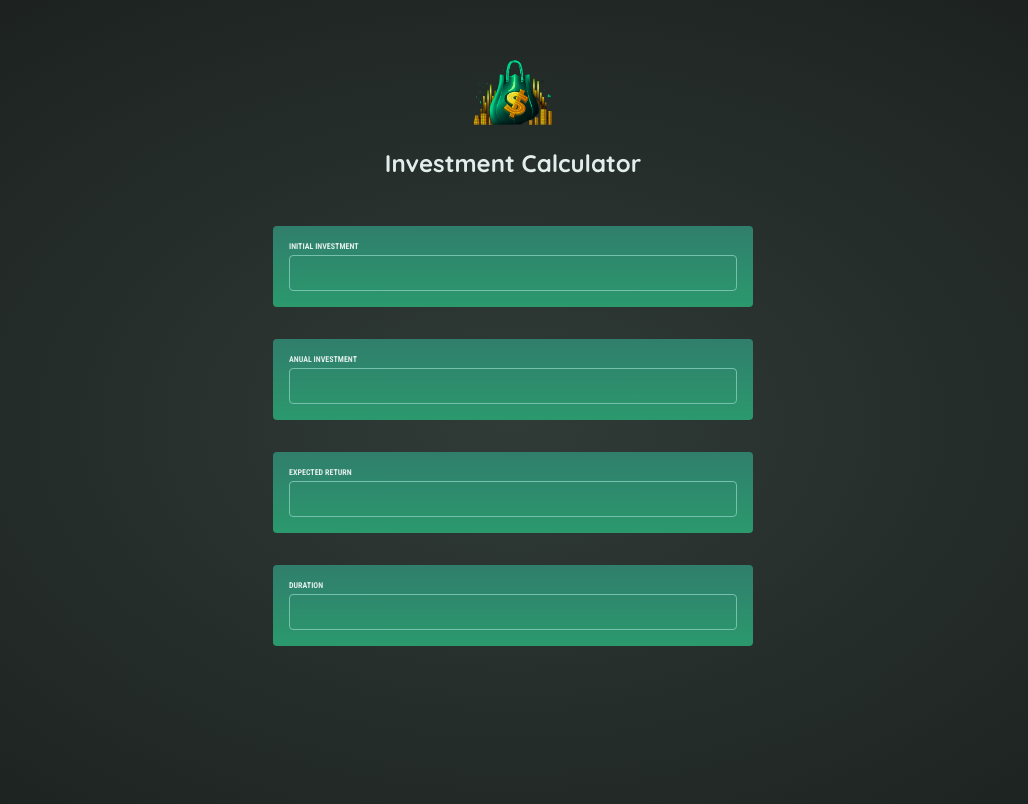
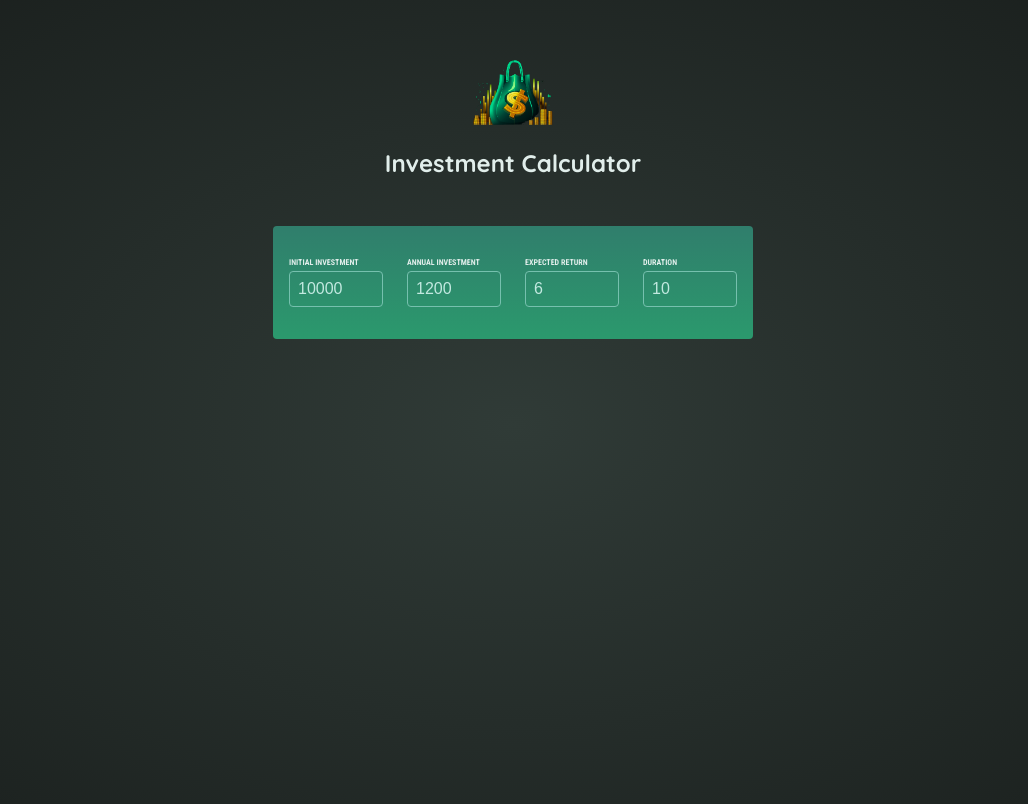
Before and after one commit to aareia/investment-calculator, a React (Vite) app: page / in a window 1280 px wide. Shown: the top 804 px of the page, without its empty margins (127-1155 px from the left). Built offline with nearby package versions, Linux system fonts and the light colour scheme.

Commit message:
Add functionality to the user inputs

```diff
--- a/src/App.jsx
+++ b/src/App.jsx
@@ -1,12 +1,19 @@
 import Header from "./components/Header"
-import InputGroup from "./components/InputGroup"
 import UserInput from "./components/UserInput"
 
 function App() {
+
+  let initialInvestment = 0;
+  let anualInvestment = 0;
+  let expectedReturn = 0;
+  let duration = 0;
+
+  console.log(initialInvestment)
+
   return (
     <main>
       <Header></Header>
-      <InputGroup></InputGroup>
+      <UserInput></UserInput>
     </main>
   )
 }
--- a/src/components/UserInput.jsx
+++ b/src/components/UserInput.jsx
@@ -1,11 +1,67 @@
+import { useState } from 'react';
 
+export default function UserInput(){
+    const [userInput, setUserInput] = useState({
+        initialInvestment: 10000,
+        annualInvestment: 1200,
+        expectedReturn: 6,
+        duration: 10
+    });
 
-export default function UserInput({title, userInput}){
+    function handleChange(inputIdentifier, newValue){
+        setUserInput(prevUserInput => {
+            return {
+                ...prevUserInput,
+                [inputIdentifier]: newValue
+            }
+        })
+    }
 
     return(
-        <div id="user-input">
-            <label htmlFor="">{title}</label>
-            <input type="text" />
-        </div>
+        <section id="user-input">
+            <div className="input-group">
+                <p>
+                    <label htmlFor="">Initial Investment</label>
+                    <input
+                        type="number"
+                        required
+                        value={userInput.initialInvestment}
+                        onChange={(event) =>
+                        handleChange("initialInvestment", event.target.value)} />
+                </p>
+                <p>
+                    <label htmlFor="">Annual Investment</label>
+                    <input
+                        type="number"
+                        required
+                        value={userInput.annualInvestment}
+                        onChange={(event) =>
+                        handleChange("annualInvestment", event.target.value)} />
+                </p>
+                <p>
+                    <label htmlFor="">Expected Return</label>
+                    <input
+                        type="number"
+                        required
+                        value={userInput.expectedReturn}
+                        onChange={(event) =>
+                        handleChange("expectedReturn", event.target.value)} />
+                </p>
+                <p>
+                    <label htmlFor="">Duration</label>
+                    <input
+                        type="number"
+                        required
+                        value={userInput.duration}
+                        onChange={(event) =>
+                        handleChange("duration", event.target.value)} />
+                </p>
+            </div>
+        </section>
+
+        // <div id="user-input">
+        //     <label for={title}>{title}</label>
+        //     <input type="number" name={title} value={userInput}/>
+        // </div>
     )
 }
```
